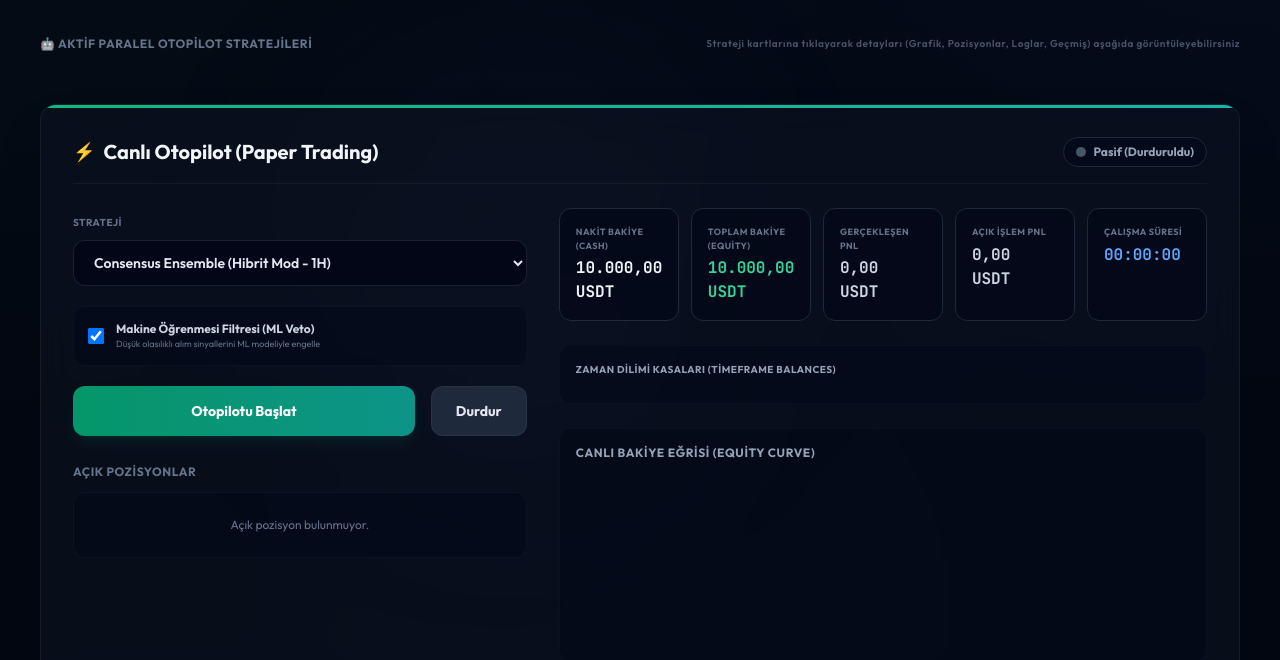
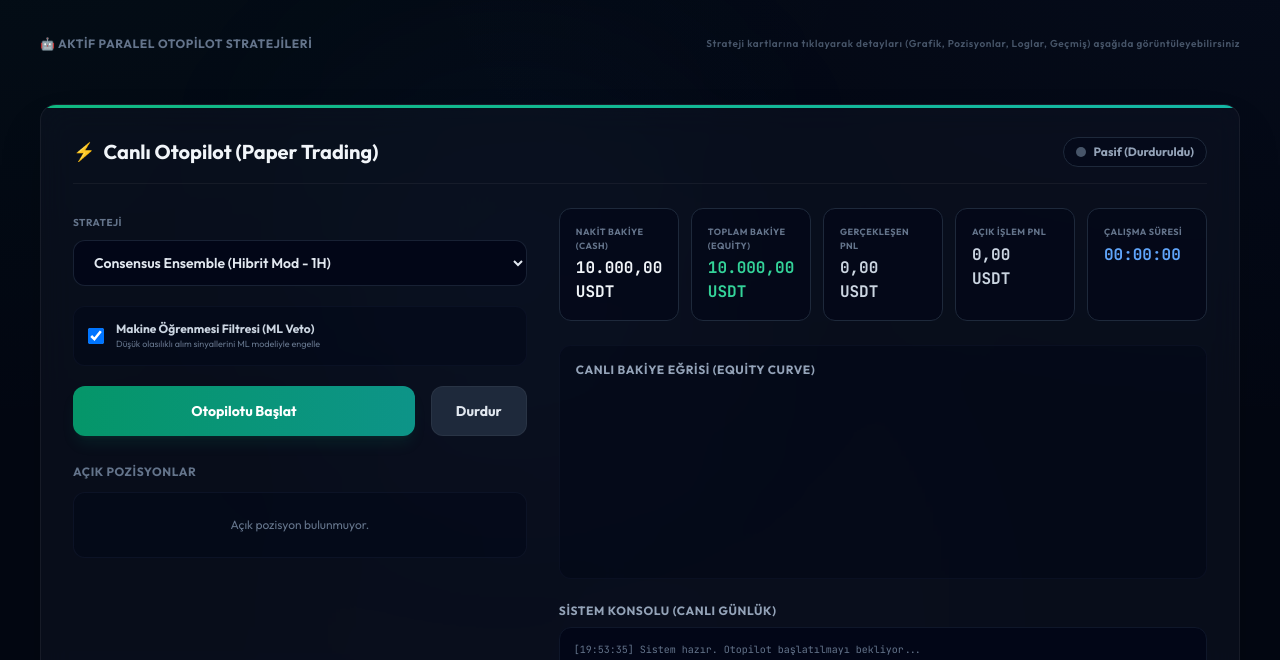
Before and after one commit to csdakkoni/kriptoquant, a website: page src/dashboard/index.html in a window 1280 px wide. Shown: the part 129-789 px from the top of the page. Drawn offline with nearby package versions, Linux system fonts and the light colour scheme; no server answers.

Commit message:
ui: remove redundant timeframe balances panel from strategy detail view

```diff
--- a/src/dashboard/index.html
+++ b/src/dashboard/index.html
@@ -231,13 +231,7 @@
                         </div>
                     </div>
 
-                    <!-- Zaman Dilimleri Karşılaştırma Detayları (Timeframe Overview Grid) -->
-                    <div class="bg-slate-950/40 p-4 rounded-xl border border-slate-900/60">
-                        <h3 class="text-[10px] font-bold uppercase tracking-wider text-slate-400 mb-2.5">Zaman Dilimi Kasaları (Timeframe Balances)</h3>
-                        <div class="grid grid-cols-1 md:grid-cols-3 gap-3.5" id="timeframe-breakdown-grid">
-                            <!-- Generated dynamically by JS -->
-                        </div>
-                    </div>
+
 
                     <!-- REAL-TIME GRAPH (Chart.js) -->
                     <div class="bg-slate-950/50 p-4 rounded-xl border border-slate-900/60">
```
